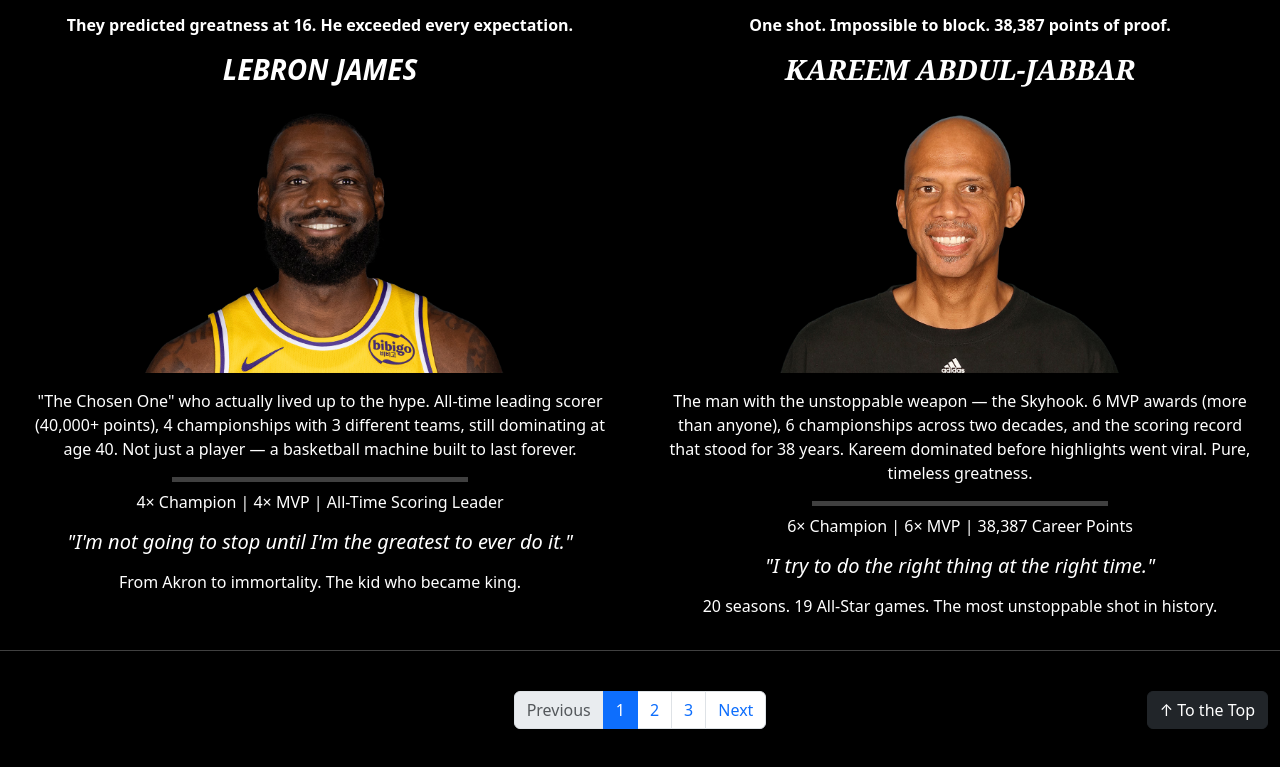
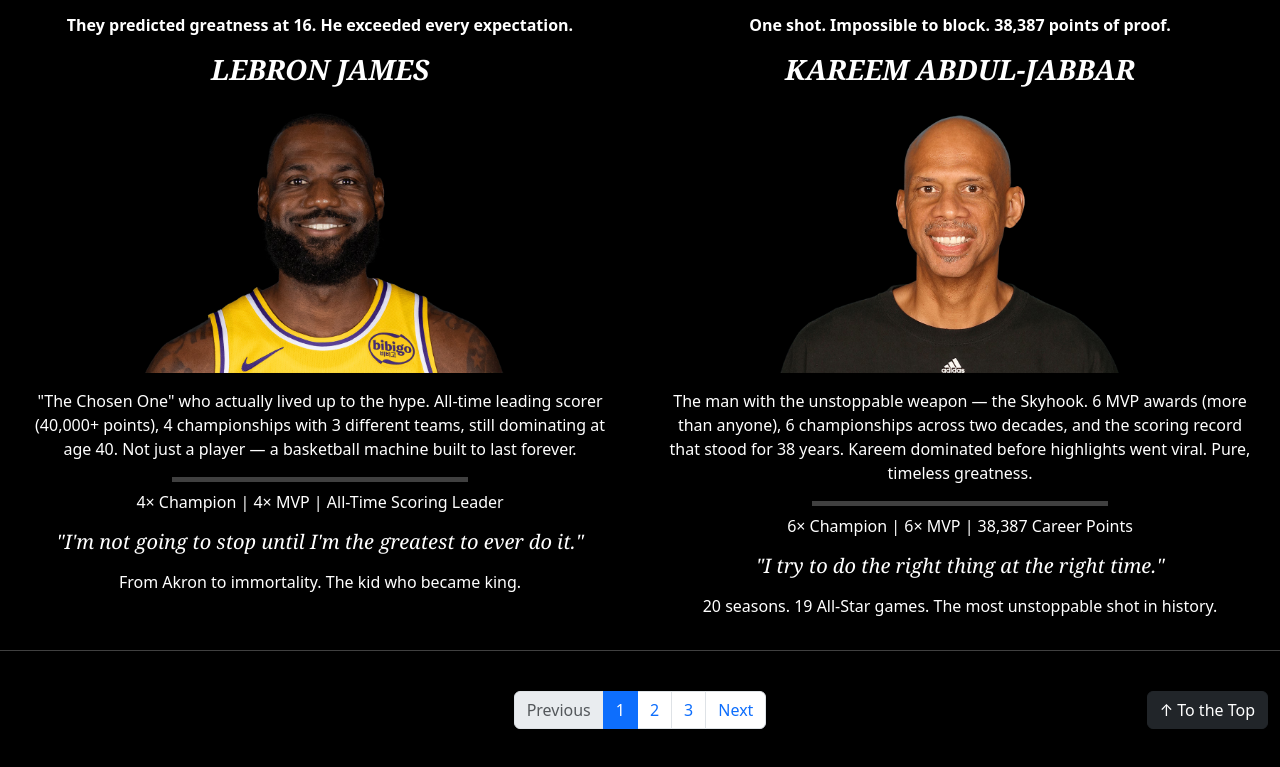
Before and after one commit to 2526-2ihif-wmc/wintertermprojectwebsite-Petrov-Yehor, a website: page index.html in a window 1280 px wide. Shown: the part 7171-7938 px from the top of the page. Drawn offline with nearby package versions, Linux system fonts and the light colour scheme.

Commit message:
changed font for legends

```diff
--- a/index.html
+++ b/index.html
@@ -356,7 +356,7 @@
                 <p class="text-center mb-3"><strong>THE CHOSEN ONE</strong></p>
                 <p class="text-center mb-3"><strong>They predicted greatness at 16. He exceeded every expectation.</strong></p>
                 <blockquote class="blockquote fst-italic">
-                  <h3 class="text-center mb-3"><strong>LEBRON JAMES</strong></h3>
+                  <h3 class="text-center mb-3" style="font-family: nyt-cheltenham, georgia, times new roman, times, serif;"><strong>LEBRON JAMES</strong></h3>
                 </blockquote>
                 <div class="text-center">
                     <img src="images/lebron.avif" class="img-responsive center-block" style="max-height: 270px; width: auto;">
@@ -366,7 +366,7 @@
                 <hr class="my-2 w-50 mx-auto" style="border-top: 5px solid rgb(255, 255, 255);">
                 <p class="text-center mb-3">4× Champion | 4× MVP | All-Time Scoring Leader</p>
                 <blockquote class="blockquote fst-italic">
-                  <h5 class="text-center mb-3">"I'm not going to stop until I'm the greatest to ever do it."</h5>
+                  <h5 class="text-center mb-3" style="font-family: nyt-cheltenham, georgia, times new roman, times, serif;">"I'm not going to stop until I'm the greatest to ever do it."</h5>
                 </blockquote>
 
                 <p class="text-center mb-3">From Akron to immortality. The kid who became king.</p>
@@ -386,7 +386,7 @@
                 <hr class="my-2 w-50 mx-auto" style="border-top: 5px solid rgb(255, 255, 255);">
                 <p class="text-center mb-3">6× Champion | 6× MVP | 38,387 Career Points</p>
                 <blockquote class="blockquote fst-italic">
-                  <h5 class="text-center mb-3">"I try to do the right thing at the right time."</h5>
+                  <h5 class="text-center mb-3" style="font-family: nyt-cheltenham, georgia, times new roman, times, serif;">"I try to do the right thing at the right time."</h5>
                 </blockquote>
 
                 <p class="text-center mb-3">20 seasons. 19 All-Star games. The most unstoppable shot in history.</p>
```
